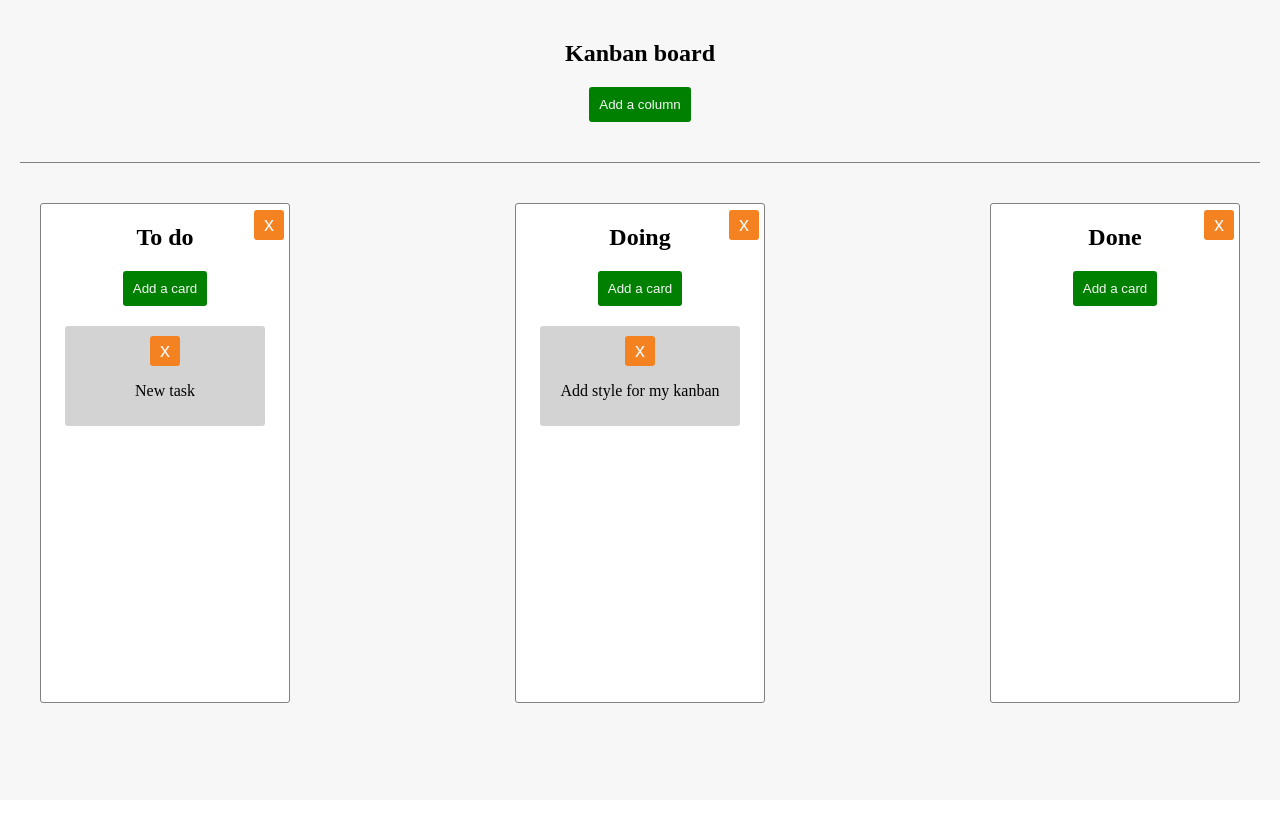
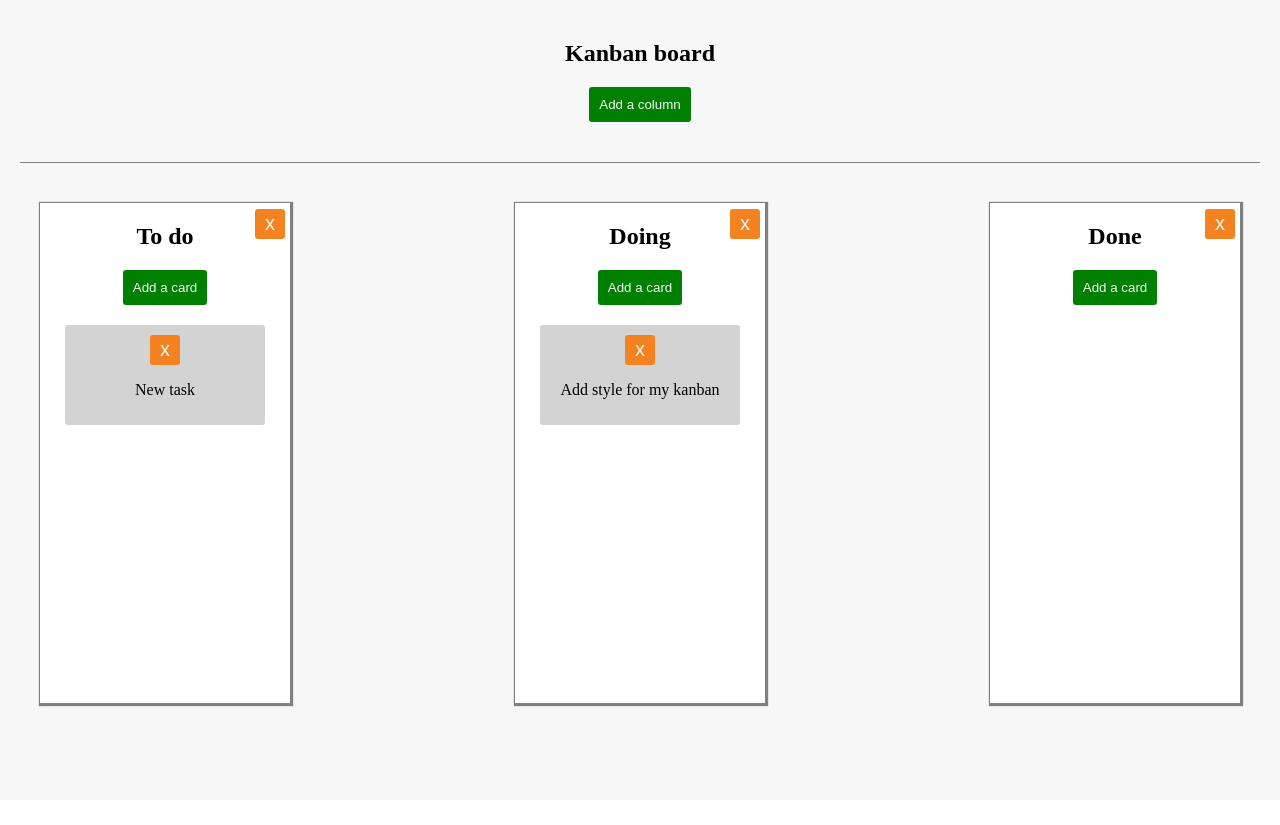
Before and after one commit to Kolumbryna22/Budujemu-wlasny-kanban, a website: page index.html in a window 1280 px wide. Drawn offline with nearby package versions, Linux system fonts and the light colour scheme.

Commit message:
Add style

```diff
--- a/sass/_column.scss
+++ b/sass/_column.scss
@@ -8,8 +8,7 @@
 .column {
     position: relative;
     min-width: 250px;
-    border: 1px solid grey;
-    border-radius: $border-radius;
+    box-shadow: 1px 1px 1px 2px grey;
     min-height: 500px;
     background-color: $color-column;
 
```
Also changed, not shown: css/style.css, 1 other file.
